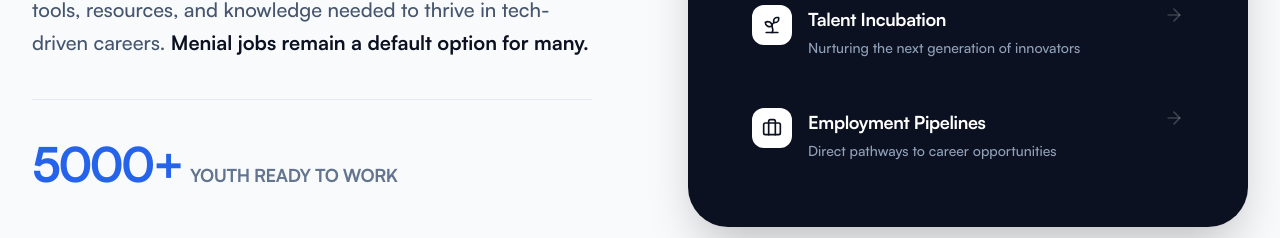
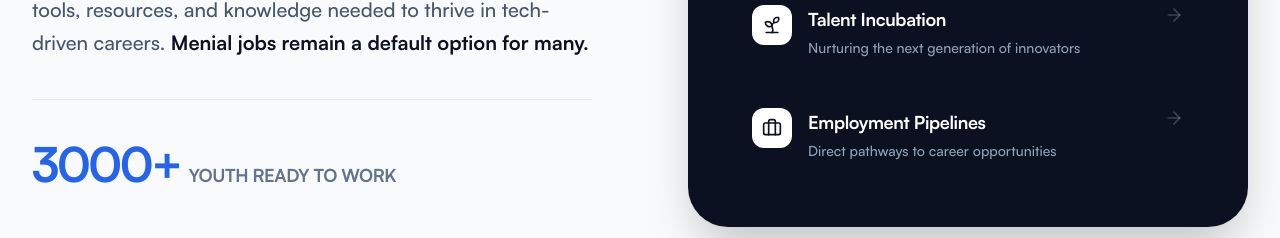
Before and after one commit to Olawoyin1/CTS, a React (Vite) app: page / in a window 1280 px wide. Shown: the part 2536-2774 px from the top of the page. Built offline with nearby package versions, Linux system fonts and the light colour scheme.

Commit message:
rearrangement

```diff
--- a/src/components/WhyCalabar.tsx
+++ b/src/components/WhyCalabar.tsx
@@ -50,7 +50,7 @@ const WhyCalabar = () => {
 
                         <div className="mt-10 pt-10 border-t border-slate-200">
                              <div className="flex items-baseline gap-2">
-                                <span className="text-5xl font-bold text-brand-blue tracking-tighter">5000+</span>
+                                <span className="text-5xl font-bold text-brand-blue tracking-tighter">3000+</span>
                                 <span className="text-lg font-bold text-slate-500 uppercase tracking-tight">Youth Ready to Work</span>
                              </div>
                         </div>
```
